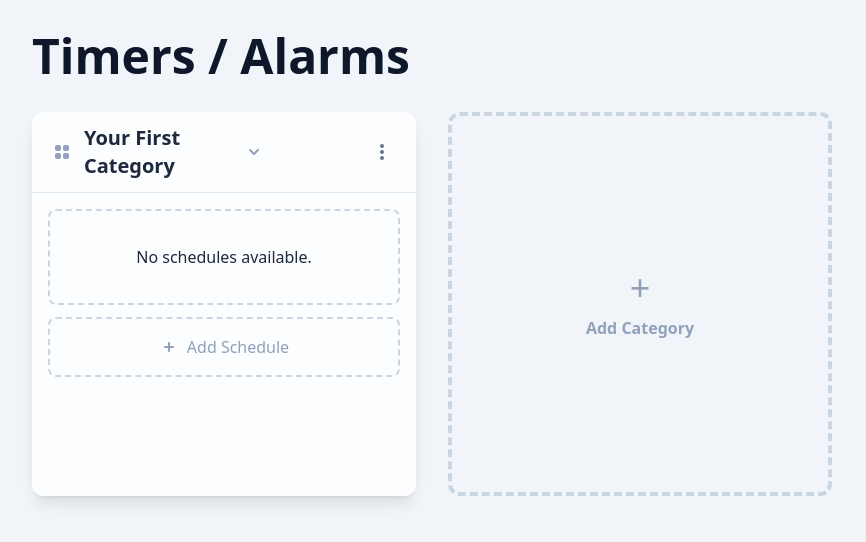
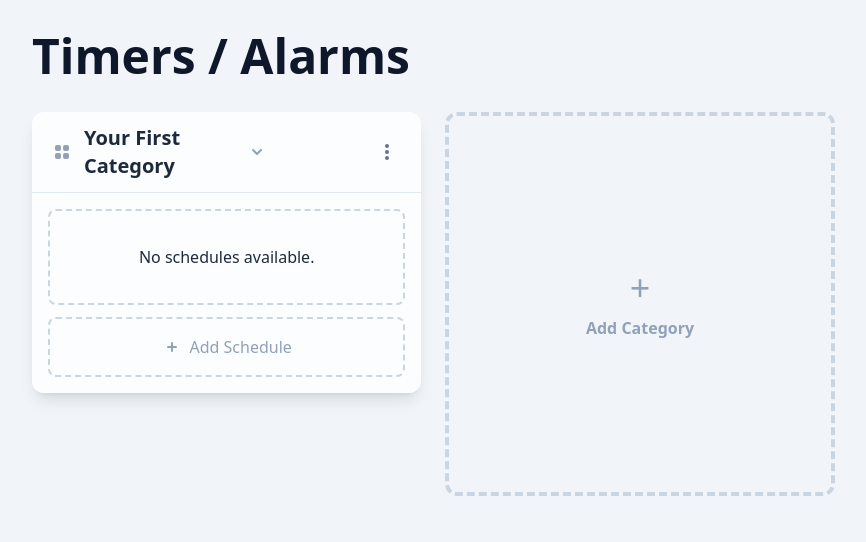
Before and after one commit to haiiro2gou/multiple-timer, a React (Vite) app: page / in a window 1280 px wide. Shown: the top 542 px of the page, without its empty margins (0-866 px from the left). Built offline with nearby package versions, Linux system fonts and the light colour scheme.

Commit message:
refactor: adjust space between elements

```diff
--- a/src/App.tsx
+++ b/src/App.tsx
@@ -153,7 +153,7 @@ const AppContent = () => {
 
             {/* Main content */}
             <main className="w-full px-4 sm:px-6 lg:px-8 pt-4 pb-8">
-                <div className="grid grid-cols-1 md:grid-cols-2 xl:grid-cols-3 gap-8">
+                <div className="grid grid-cols-1 md:grid-cols-2 xl:grid-cols-3 gap-6 items-start">
                     {groupedSchedules.map(elem => (
                         <CategoryPanel
                             key={elem.category.id}
--- a/src/features/schedule/components/list.tsx
+++ b/src/features/schedule/components/list.tsx
@@ -24,7 +24,7 @@ export const ScheduleList = ({
     }
 
     return (
-        <ul className="space-y-4">
+        <ul className="space-y-3">
             {schedules.map(elem => (
                 <ScheduleItem
                     key={elem.id}
```
